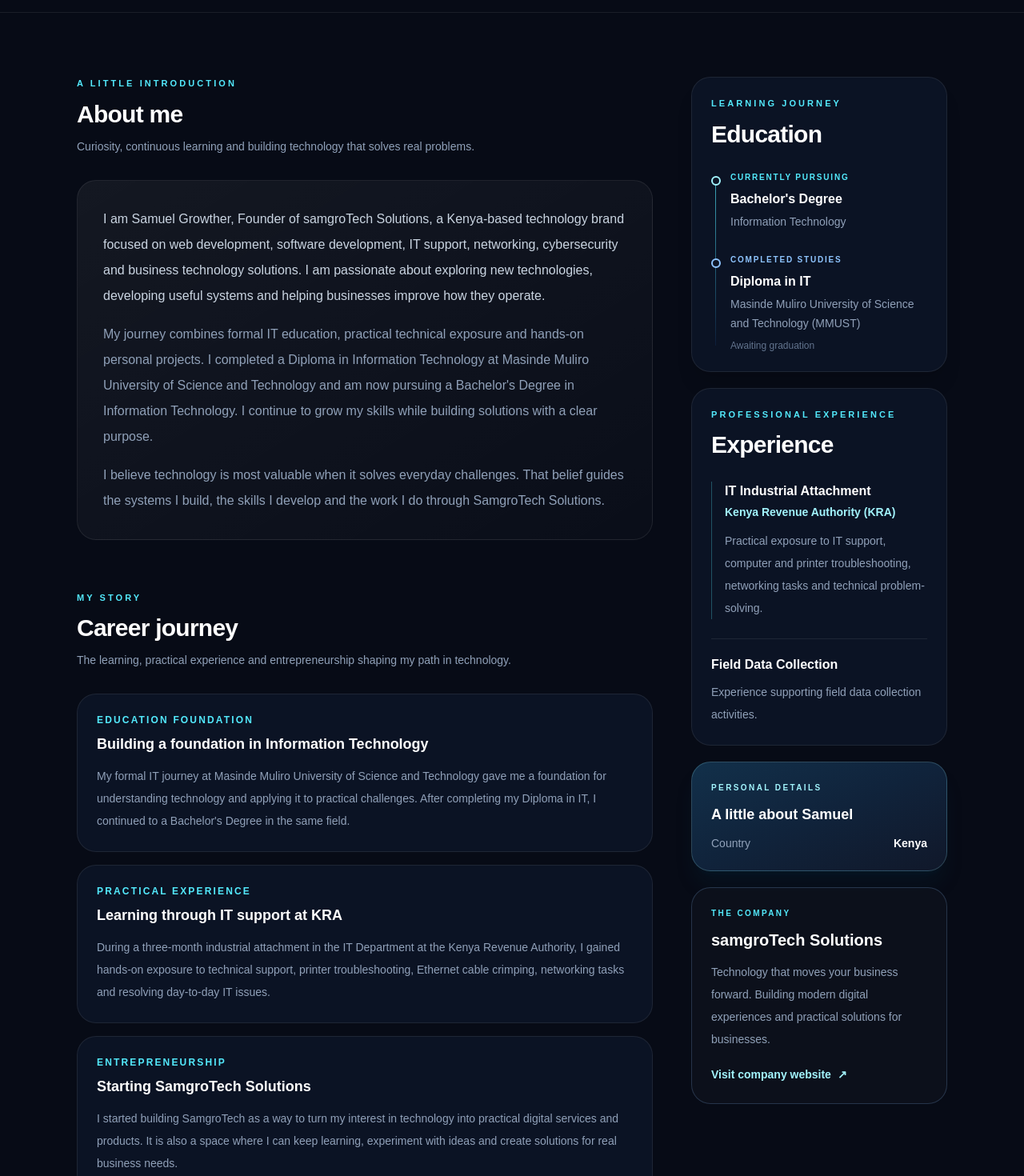
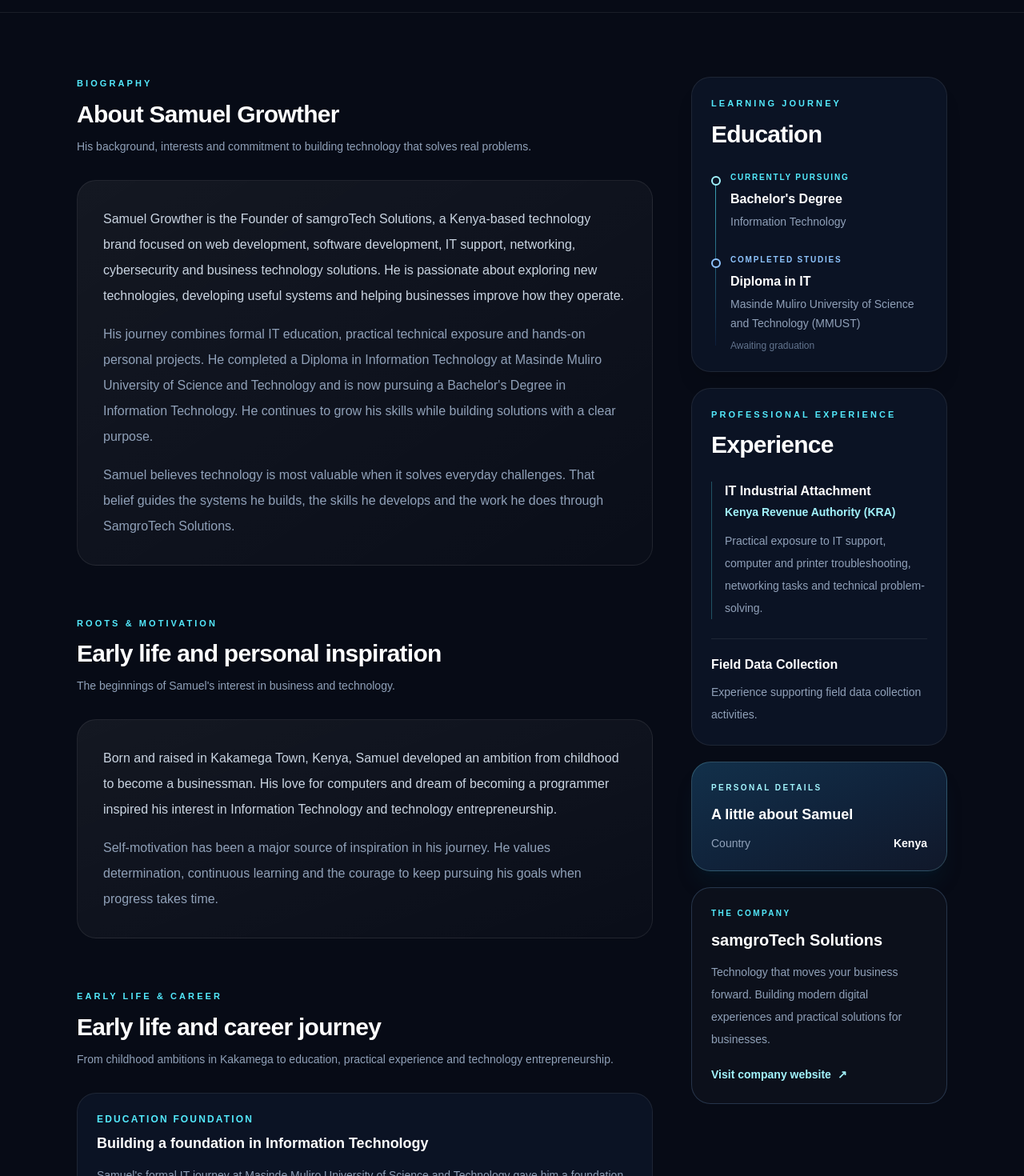
Before and after one commit to Coolrulersamgro/samgrotech-website, a Next.js app: page /samuel-growther in a window 1280 px wide. Shown: the part 720-2190 px from the top of the page at 80% size. Built offline with nearby package versions, Linux system fonts and the light colour scheme.

Commit message:
Convert Samuel Growther profile into third-person biography

```diff
--- a/src/app/samuel-growther/page.tsx
+++ b/src/app/samuel-growther/page.tsx
@@ -5,24 +5,24 @@ const siteUrl = "https://samgrotech-website.vercel.app";
 const profileUrl = `${siteUrl}/samuel-growther`;
 
 export const metadata: Metadata = {
-  title: "Samuel Growther | IT Professional & Founder of SamgroTech Solutions",
+  title: "Biography of Samuel Growther | Founder of SamgroTech Solutions",
   description:
-    "Discover Samuel Growther, a Kenyan IT professional, technology builder and Founder of SamgroTech Solutions. Explore his education, experience, skills and projects.",
+    "Read the biography of Samuel Growther, a Kenyan technology enthusiast, aspiring programmer and Founder of SamgroTech Solutions. Discover his background, education, career journey, projects and global ambitions.",
   alternates: { canonical: profileUrl },
   openGraph: {
     type: "profile",
     url: profileUrl,
-    title: "Samuel Growther | Founder of SamgroTech Solutions",
+    title: "Biography of Samuel Growther | SamgroTech Founder",
     description:
-      "Professional profile, education, experience and technology projects by Samuel Growther.",
+      "The life story, background, education, professional journey and technology ambitions of Samuel Growther.",
     siteName: "samgroTech Solutions",
     locale: "en_KE",
   },
   twitter: {
     card: "summary",
-    title: "Samuel Growther | Founder of SamgroTech Solutions",
+    title: "Biography of Samuel Growther | SamgroTech Founder",
     description:
-      "IT professional, technology builder and Founder of SamgroTech Solutions in Kenya.",
+      "Biography of Samuel Growther, Kenyan technology enthusiast, programmer and Founder of SamgroTech Solutions.",
   },
 };
 
@@ -43,7 +43,7 @@ const person = {
       url: siteUrl,
     },
     description:
-      "Samuel Growther is the Founder of samgroTech Solutions, a Kenya-based technology brand focused on web development, software, IT support, networking and digital solutions.",
+      "Samuel Growther is a Kenyan technology enthusiast, aspiring programmer and entrepreneur born and raised in Kakamega Town. He is the Founder of samgroTech Solutions, a technology brand focused on software, web development, IT support, networking and digital solutions.",
     alumniOf: {
       "@type": "CollegeOrUniversity",
       name: "Masinde Muliro University of Science and Technology",
@@ -187,7 +187,7 @@ export default function SamuelGrowtherPage() {
             <div>
               <div className="inline-flex items-center gap-2 rounded-full border border-cyan-300/20 bg-cyan-300/[0.07] px-3 py-1.5 text-[11px] font-bold uppercase tracking-[0.2em] text-cyan-200">
                 <span className="h-1.5 w-1.5 rounded-full bg-emerald-400 shadow-[0_0_10px_rgba(52,211,153,0.8)]" />
-                Professional profile · Kenya
+                Biography · Kenya
               </div>
               <h1 className="mt-6 max-w-3xl text-4xl font-black leading-[1.08] tracking-tight text-white sm:text-6xl lg:text-7xl">
                 Samuel <span className="bg-gradient-to-r from-cyan-200 via-sky-300 to-blue-400 bg-clip-text text-transparent">Growther.</span>
@@ -196,8 +196,8 @@ export default function SamuelGrowtherPage() {
                 IT Professional <span className="text-cyan-400">·</span> Technology Builder <span className="text-cyan-400">·</span> Founder
               </p>
               <p className="mt-5 max-w-2xl text-sm leading-8 text-slate-400 sm:text-base">
-                I enjoy turning ideas into useful digital experiences. Through
-                SamgroTech Solutions, I am building practical technology that
+                Samuel enjoys turning ideas into useful digital experiences. Through
+                SamgroTech Solutions, he is building practical technology that
                 helps people and businesses work smarter.
               </p>
               <div className="mt-8 flex flex-wrap gap-3">
@@ -252,43 +252,55 @@ export default function SamuelGrowtherPage() {
       <div className="relative mx-auto grid max-w-6xl gap-12 px-5 py-14 sm:px-8 sm:py-20 lg:grid-cols-[minmax(0,1fr)_320px]">
         <div className="min-w-0 space-y-16">
           <section>
-            <SectionHeading eyebrow="A little introduction" title="About me" detail="Curiosity, continuous learning and building technology that solves real problems." />
+            <SectionHeading eyebrow="Biography" title="About Samuel Growther" detail="His background, interests and commitment to building technology that solves real problems." />
             <div className="rounded-3xl border border-white/[0.08] bg-gradient-to-br from-white/[0.055] to-white/[0.015] p-6 sm:p-8">
               <p className="text-sm leading-8 text-slate-300 sm:text-base">
-                I am Samuel Growther, Founder of samgroTech Solutions, a
+                Samuel Growther is the Founder of samgroTech Solutions, a
                 Kenya-based technology brand focused on web development,
                 software development, IT support, networking, cybersecurity
-                and business technology solutions. I am passionate about
+                and business technology solutions. He is passionate about
                 exploring new technologies, developing useful systems and
                 helping businesses improve how they operate.
               </p>
               <p className="mt-4 text-sm leading-8 text-slate-400 sm:text-base">
-                My journey combines formal IT education, practical technical
-                exposure and hands-on personal projects. I completed a Diploma
+                His journey combines formal IT education, practical technical
+                exposure and hands-on personal projects. He completed a Diploma
                 in Information Technology at Masinde Muliro University of
-                Science and Technology and am now pursuing a Bachelor's Degree
-                in Information Technology. I continue to grow my skills while
+                Science and Technology and is now pursuing a Bachelor's Degree
+                in Information Technology. He continues to grow his skills while
                 building solutions with a clear purpose.
               </p>
               <p className="mt-4 text-sm leading-8 text-slate-400 sm:text-base">
-                I believe technology is most valuable when it solves everyday
-                challenges. That belief guides the systems I build, the skills
-                I develop and the work I do through SamgroTech Solutions.
+                Samuel believes technology is most valuable when it solves everyday
+                challenges. That belief guides the systems he builds, the skills
+                he develops and the work he does through SamgroTech Solutions.
               </p>
             </div>
           </section>
 
+
           <section>
-            <SectionHeading eyebrow="My story" title="Career journey" detail="The learning, practical experience and entrepreneurship shaping my path in technology." />
+            <SectionHeading eyebrow="Roots & motivation" title="Early life and personal inspiration" detail="The beginnings of Samuel's interest in business and technology." />
+            <div className="rounded-3xl border border-white/[0.08] bg-gradient-to-br from-white/[0.055] to-white/[0.015] p-6 sm:p-8">
+              <p className="text-sm leading-8 text-slate-300 sm:text-base">
+                Born and raised in Kakamega Town, Kenya, Samuel developed an ambition from childhood to become a businessman. His love for computers and dream of becoming a programmer inspired his interest in Information Technology and technology entrepreneurship.
+              </p>
+              <p className="mt-4 text-sm leading-8 text-slate-400 sm:text-base">
+                Self-motivation has been a major source of inspiration in his journey. He values determination, continuous learning and the courage to keep pursuing his goals when progress takes time.
+              </p>
+            </div>
+          </section>
+          <section>
+            <SectionHeading eyebrow="Early life & career" title="Early life and career journey" detail="From childhood ambitions in Kakamega to education, practical experience and technology entrepreneurship." />
             <div className="space-y-4">
               <article className="rounded-3xl border border-white/[0.08] bg-[#0d1526]/90 p-6">
                 <p className="text-xs font-bold uppercase tracking-[0.18em] text-cyan-300">Education foundation</p>
                 <h3 className="mt-2 text-lg font-bold text-white">Building a foundation in Information Technology</h3>
                 <p className="mt-3 text-sm leading-7 text-slate-400">
-                  My formal IT journey at Masinde Muliro University of Science
-                  and Technology gave me a foundation for understanding
+                  Samuel's formal IT journey at Masinde Muliro University of Science
+                  and Technology gave him a foundation for understanding
                   technology and applying it to practical challenges. After
-                  completing my Diploma in IT, I continued to a Bachelor's
+                  completing his Diploma in IT, he continued to a Bachelor's
                   Degree in the same field.
                 </p>
               </article>
@@ -297,7 +309,7 @@ export default function SamuelGrowtherPage() {
                 <h3 className="mt-2 text-lg font-bold text-white">Learning through IT support at KRA</h3>
                 <p className="mt-3 text-sm leading-7 text-slate-400">
                   During a three-month industrial attachment in the IT
-                  Department at the Kenya Revenue Authority, I gained hands-on
+                  Department at the Kenya Revenue Authority, Samuel gained hands-on
                   exposure to technical support, printer troubleshooting,
                   Ethernet cable crimping, networking tasks and resolving
                   day-to-day IT issues.
@@ -307,9 +319,9 @@ export default function SamuelGrowtherPage() {
                 <p className="text-xs font-bold uppercase tracking-[0.18em] text-cyan-300">Entrepreneurship</p>
                 <h3 className="mt-2 text-lg font-bold text-white">Starting SamgroTech Solutions</h3>
                 <p className="mt-3 text-sm leading-7 text-slate-400">
-                  I started building SamgroTech as a way to turn my interest
+                  Samuel started building SamgroTech as a way to turn his interest
                   in technology into practical digital services and products.
-                  It is also a space where I can keep learning, experiment with
+                  It is also a space where he can keep learning, experiment with
                   ideas and create solutions for real business needs.
                 </p>
               </article>
@@ -334,30 +346,30 @@ export default function SamuelGrowtherPage() {
           </section>
 
           <section>
-            <SectionHeading eyebrow="Why I build" title="The SamgroTech founder story" detail="Turning a passion for technology into practical work." />
+            <SectionHeading eyebrow="Entrepreneurship" title="The SamgroTech founder story" detail="Turning a lifelong business ambition and passion for computers into practical technology work." />
             <div className="rounded-3xl border border-cyan-200/15 bg-gradient-to-br from-[#10233b] to-[#0d1526] p-6 sm:p-8">
               <p className="text-sm leading-8 text-slate-300 sm:text-base">
-                SamgroTech Solutions reflects my commitment to learning by
-                building. Through this initiative, I work on websites,
+                SamgroTech Solutions reflects Samuel's commitment to learning by
+                building. Through this initiative, he works on websites,
                 business systems and digital tools intended to make everyday
                 operations easier. Each project is an opportunity to apply
-                what I have learned, strengthen my technical ability and
+                what he has learned, strengthen his technical ability and
                 understand the needs of the people who use technology.
               </p>
             </div>
           </section>
 
           <section>
-            <SectionHeading eyebrow="Looking ahead" title="Vision & future ambitions" detail="The direction I am working towards." />
+            <SectionHeading eyebrow="Looking ahead" title="Vision & future ambitions" detail="His ambition to grow SamgroTech into a globally recognised technology company." />
             <div className="rounded-3xl border border-white/[0.08] bg-[#0d1526]/90 p-6 sm:p-8">
               <p className="text-sm leading-8 text-slate-300 sm:text-base">
-                My goal is to keep advancing in Information Technology,
-                strengthen my skills through continuous learning and grow
-                SamgroTech Solutions into a trusted technology brand. I want
-                to create reliable software and digital services that address
-                real challenges for individuals and businesses, while
-                contributing positively to the technology space in Kenya and
-                beyond.
+                Samuel's goal is to keep advancing in Information Technology,
+                strengthen his skills through continuous learning and grow
+                SamgroTech Solutions into a globally recognised technology
+                company. He wants to create reliable software and digital
+                services that address real challenges for individuals and
+                businesses, while contributing positively to the technology
+                space in Kenya and beyond.
               </p>
             </div>
           </section>
```
